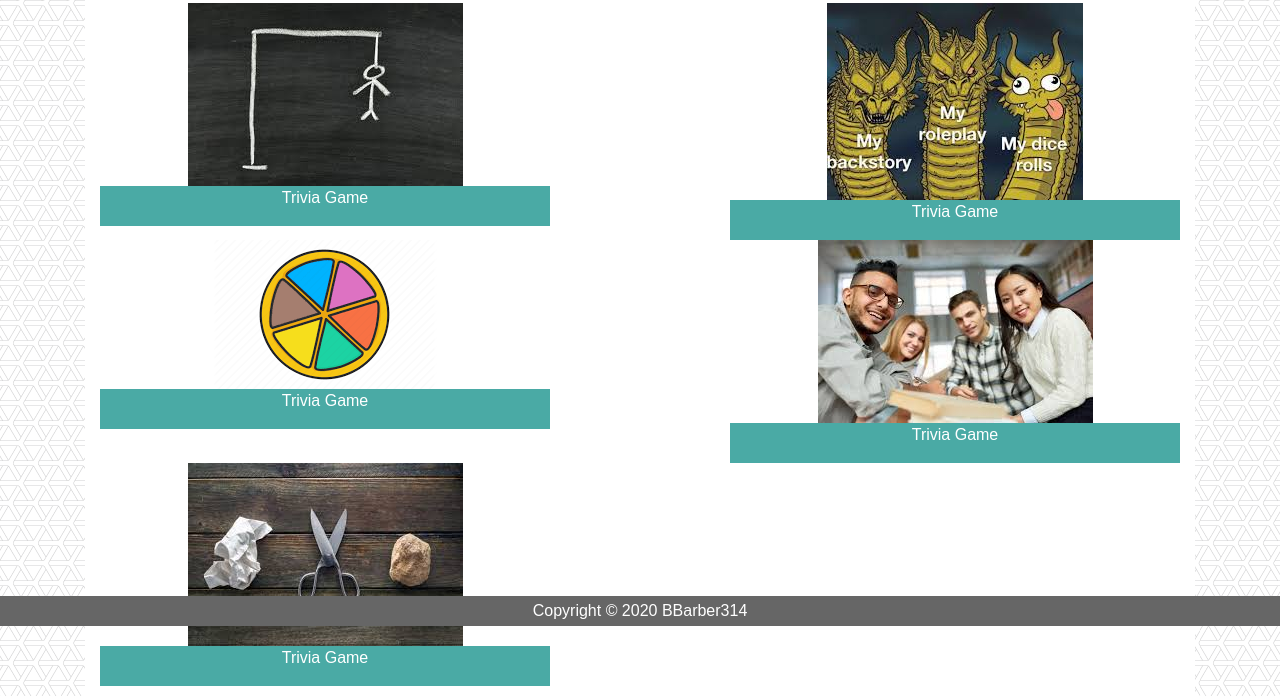
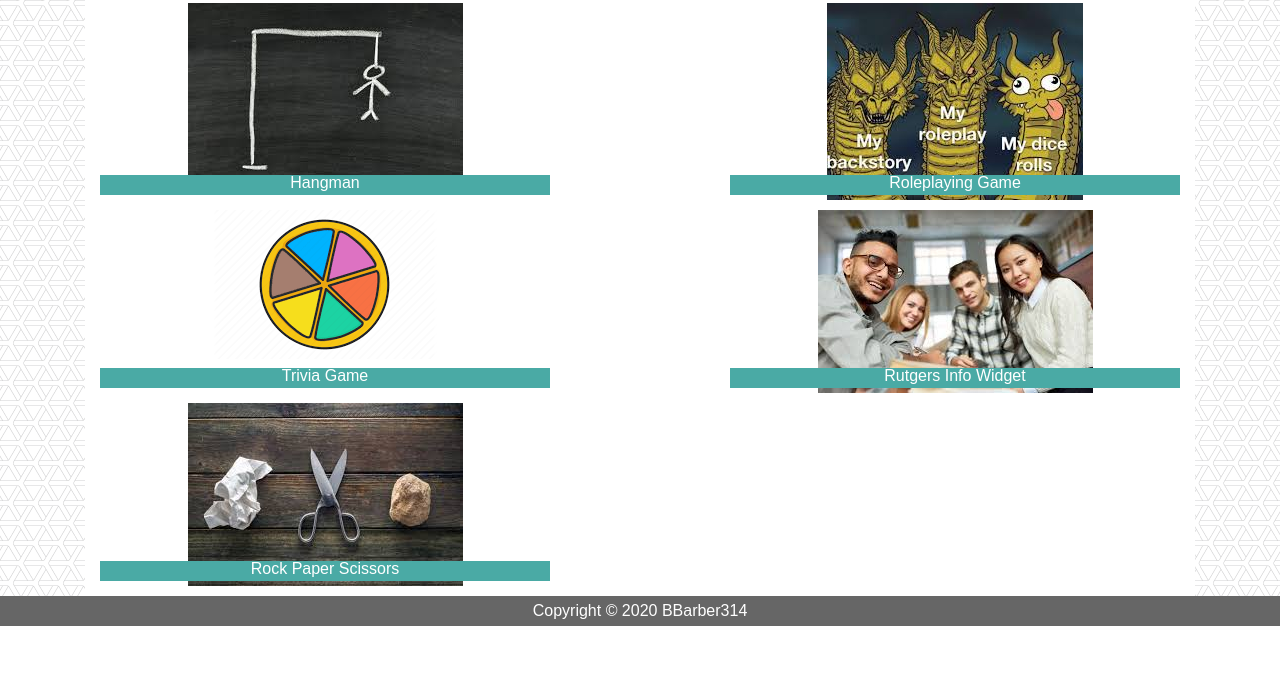
Before and after one commit to bbarber314/ben-barber-prework, a plain HTML site: page module-1_assessment/portfolio.html in a window 1280 px wide. Shown: the part 174-870 px from the top of the page. After the commit the page ends 800 px from the top, so only its background shows below. Drawn offline with nearby package versions, Linux system fonts and the light colour scheme.

Commit message:
Massaged image vertical spacing on portfolio page

```diff
--- a/module-1_assessment/assets/css/style.css
+++ b/module-1_assessment/assets/css/style.css
@@ -55,10 +55,15 @@
     display: block;
     margin-left: auto;
     margin-right: auto;
+    margin-bottom: 10px;
   }
 
   .projectLabel {
     background-color:#4aaaa5;
     color: #ffffff;
     text-align: center;
+    position: absolute;
+    bottom: 15px;
+    height: 20px;
+    line-height: 15px;
   }
--- a/module-1_assessment/portfolio.html
+++ b/module-1_assessment/portfolio.html
@@ -42,10 +42,33 @@
     <main role="main" class="container mainContent">
         <h1 class="mt-5">Portfolio</h1>
         <div class="container-sm">
+            <div class="row portfolioRow">
+                <div class="col-md-5">
+                    <div class="row">
+                       <img class= "portfolioImg" src="assets/images/hangman.jfif" alt="Word Search" data="hangman-picture"/><br>
+                    </div>
+                    <div class="row">
+                        <div class="container-fluid projectLabel">
+                            <p>Hangman</p>
+                        </div>
+                    </div>
+                </div>
+                <div class="col-md-2"></div>
+                <div class="col-md-5">
+                    <div class="row">
+                       <img class= "portfolioImg" src="assets/images/roleplay.jfif" alt="Role Playing Game" data="roleplay-picture"/><br>
+                    </div>
+                    <div class="row">
+                        <div class="container-fluid projectLabel">
+                            <p>Roleplaying Game</p>
+                        </div>
+                    </div>
+                </div>
+            </div>
             <div class="row">
                 <div class="col-md-5">
                     <div class="row">
-                       <img class= "portfolioImg" src="assets/images/hangman.jfif" alt="Word Search" data="hangman-picture"/>
+                       <img class= "portfolioImg" src="assets/images/trivia.png" alt="Trivia Game" data="trivia-picture"/><br>
                     </div>
                     <div class="row">
                         <div class="container-fluid projectLabel">
@@ -56,34 +79,11 @@
                 <div class="col-md-2"></div>
                 <div class="col-md-5">
                     <div class="row">
-                       <img class= "portfolioImg" src="assets/images/roleplay.jfif" alt="Role Playing Game" data="roleplay-picture"/>
+                       <img class= "portfolioImg" src="assets/images/collegeKids.jfif" alt="Rutgers App" data="collegeKids-picture"/><br>
                     </div>
                     <div class="row">
                         <div class="container-fluid projectLabel">
-                            <p>Trivia Game</p>
-                        </div>
-                    </div>
-                </div>
-            </div>
-            <div class="row">
-                <div class="col-md-5">
-                    <div class="row">
-                       <img class= "portfolioImg" src="assets/images/trivia.png" alt="Trivia Game" data="trivia-picture"/>
-                    </div>
-                    <div class="row">
-                        <div class="container-fluid projectLabel">
-                            <p>Trivia Game</p>
-                        </div>
-                    </div>
-                </div>
-                <div class="col-md-2"></div>
-                <div class="col-md-5">
-                    <div class="row">
-                       <img class= "portfolioImg" src="assets/images/collegeKids.jfif" alt="Rutgers App" data="collegeKids-picture"/>
-                    </div>
-                    <div class="row">
-                        <div class="container-fluid projectLabel">
-                            <p>Trivia Game</p>
+                            <p>Rutgers Info Widget</p>
                         </div>
                     </div>
                 </div>
@@ -95,7 +95,7 @@
                     </div>
                     <div class="row">
                         <div class="container-fluid projectLabel">
-                            <p>Trivia Game</p>
+                            <p>Rock Paper Scissors</p>
                         </div>
                     </div>
                 </div>
```
